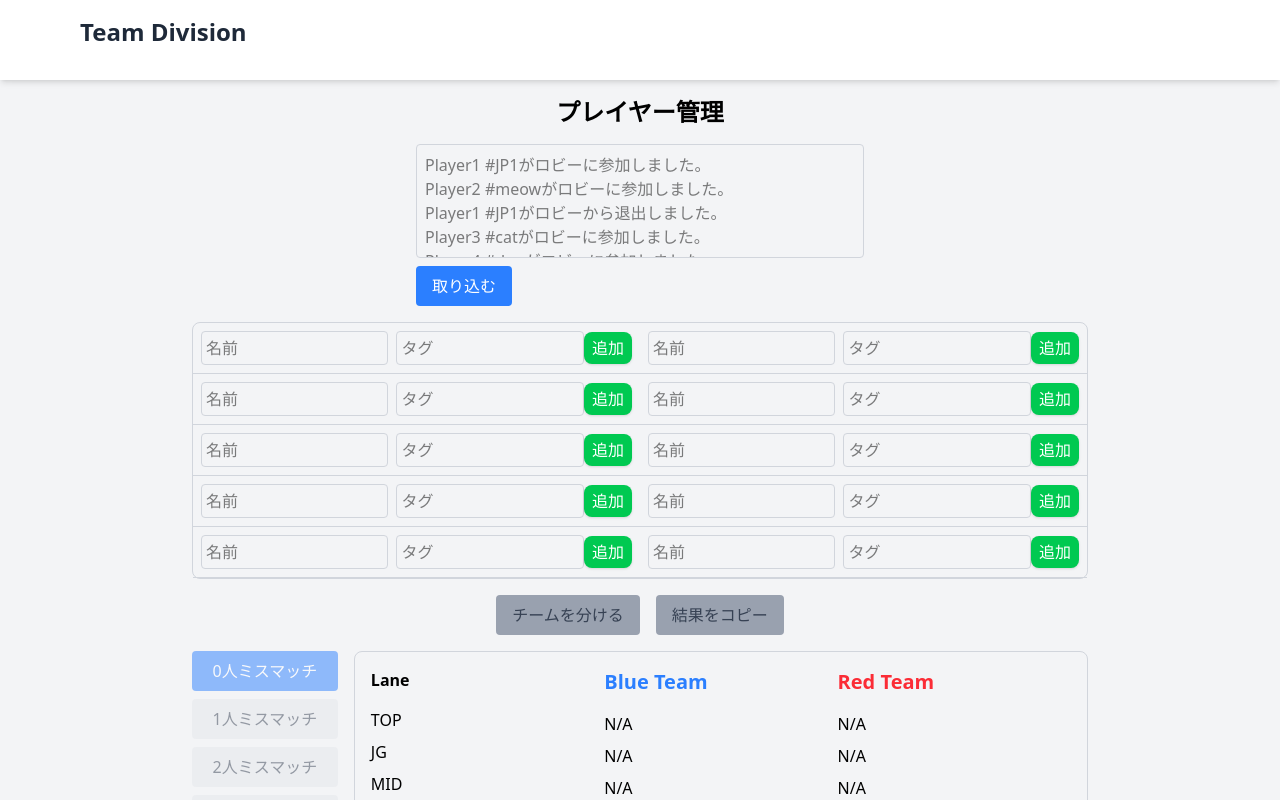
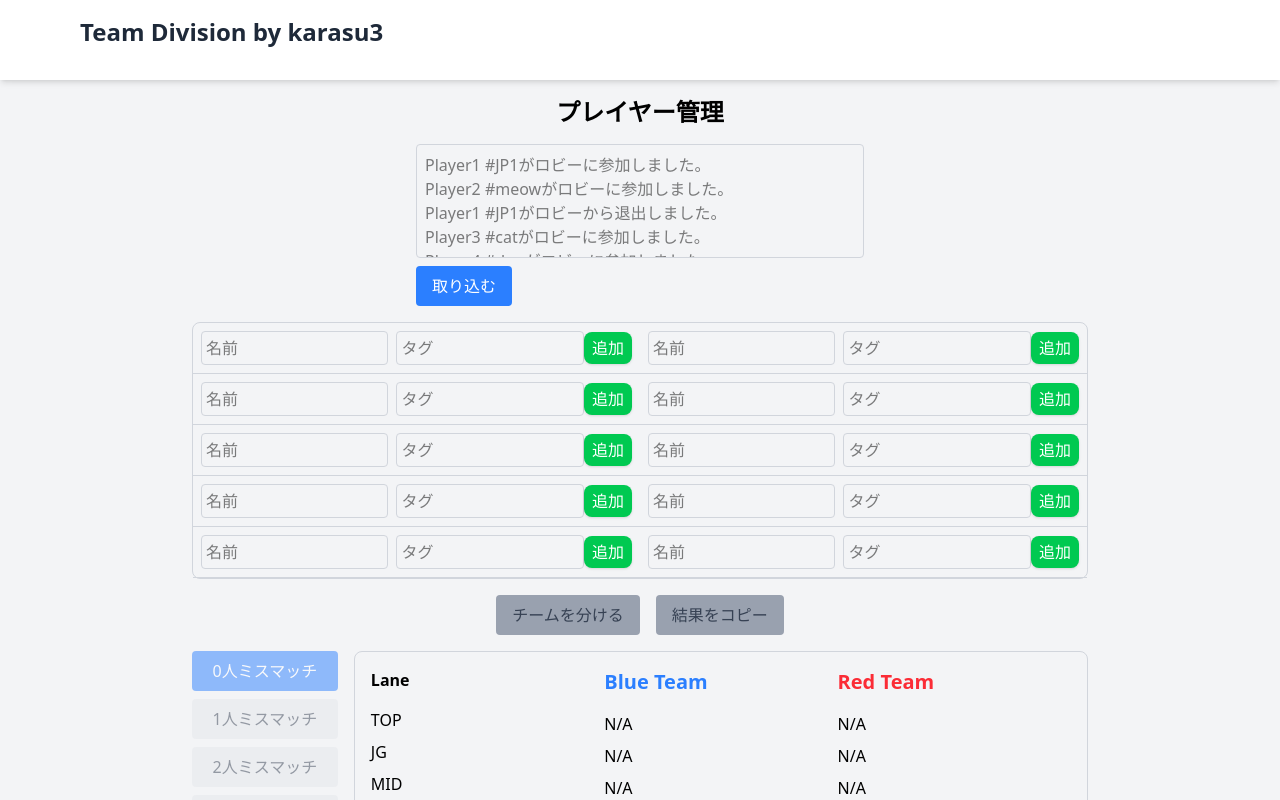
Before and after one commit to karasu354/team-balancer, a Next.js app: page / in a window 1280 px wide. Shown: the top 800 px of the page. Built offline with nearby package versions, Linux system fonts and the light colour scheme.

Commit message:
update title

```diff
--- a/pages/_app.tsx
+++ b/pages/_app.tsx
@@ -8,7 +8,7 @@ function MyApp({ Component, pageProps }: AppProps) {
       {/* Global Header */}
       <header className="fixed top-0 left-0 w-full h-20 bg-white shadow-md z-50">
         <nav className="flex justify-between items-center w-full max-w-6xl mx-auto p-4 text-gray-800">
-          <div className="text-2xl font-bold">Team Division</div>
+          <div className="text-2xl font-bold">Team Division by karasu3</div>
         </nav>
       </header>
 
```
